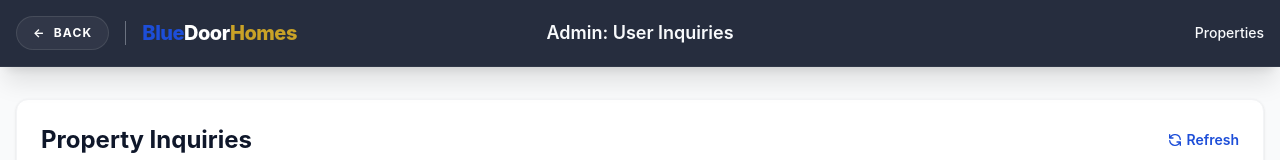
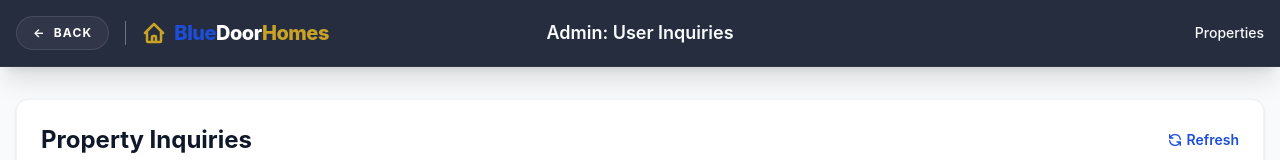
Before and after one commit to kushalkambar5/BlueDoorHomes, a React (Vite) app in the folder frontend/: page /user-forms in a window 1280 px wide. Shown: the top 160 px of the page. Built offline with nearby package versions, Linux system fonts and the light colour scheme; no server answers.

Commit message:
home icon added to PageNavbar.jsx

```diff
--- a/frontend/src/components/PageNavbar.jsx
+++ b/frontend/src/components/PageNavbar.jsx
@@ -22,11 +22,22 @@ function PageNavbar({ title }) {
           <div className="h-6 w-px bg-[#6B7280] hidden sm:block"></div>
           <Link
             to="/"
-            className="hidden sm:block whitespace-nowrap text-xl font-extrabold tracking-tight text-white transition-all hover:text-[#C9A227]"
+            className="hidden sm:flex items-center gap-2 whitespace-nowrap text-xl font-extrabold tracking-tight text-white transition-all hover:text-[#C9A227] group"
           >
-            <span className="text-[#1D4ED8]">Blue</span>
-            <span className="text-white">Door</span>
-            <span className="text-[#C9A227]">Homes</span>
+            <svg
+              xmlns="http://www.w3.org/2000/svg"
+              className="h-6 w-6 text-[#C9A227] group-hover:scale-110 transition-transform"
+              fill="none"
+              viewBox="0 0 24 24"
+              stroke="currentColor"
+            >
+              <path strokeLinecap="round" strokeLinejoin="round" strokeWidth={2.5} d="M3 12l2-2m0 0l7-7 7 7M5 10v10a1 1 0 001 1h3m10-11l2 2m-2-2v10a1 1 0 01-1 1h-3m-6 0a1 1 0 001-1v-4a1 1 0 011-1h2a1 1 0 011 1v4a1 1 0 001 1m-6 0h6" />
+            </svg>
+            <div>
+              <span className="text-[#1D4ED8]">Blue</span>
+              <span className="text-white">Door</span>
+              <span className="text-[#C9A227]">Homes</span>
+            </div>
           </Link>
         </div>
 
```
